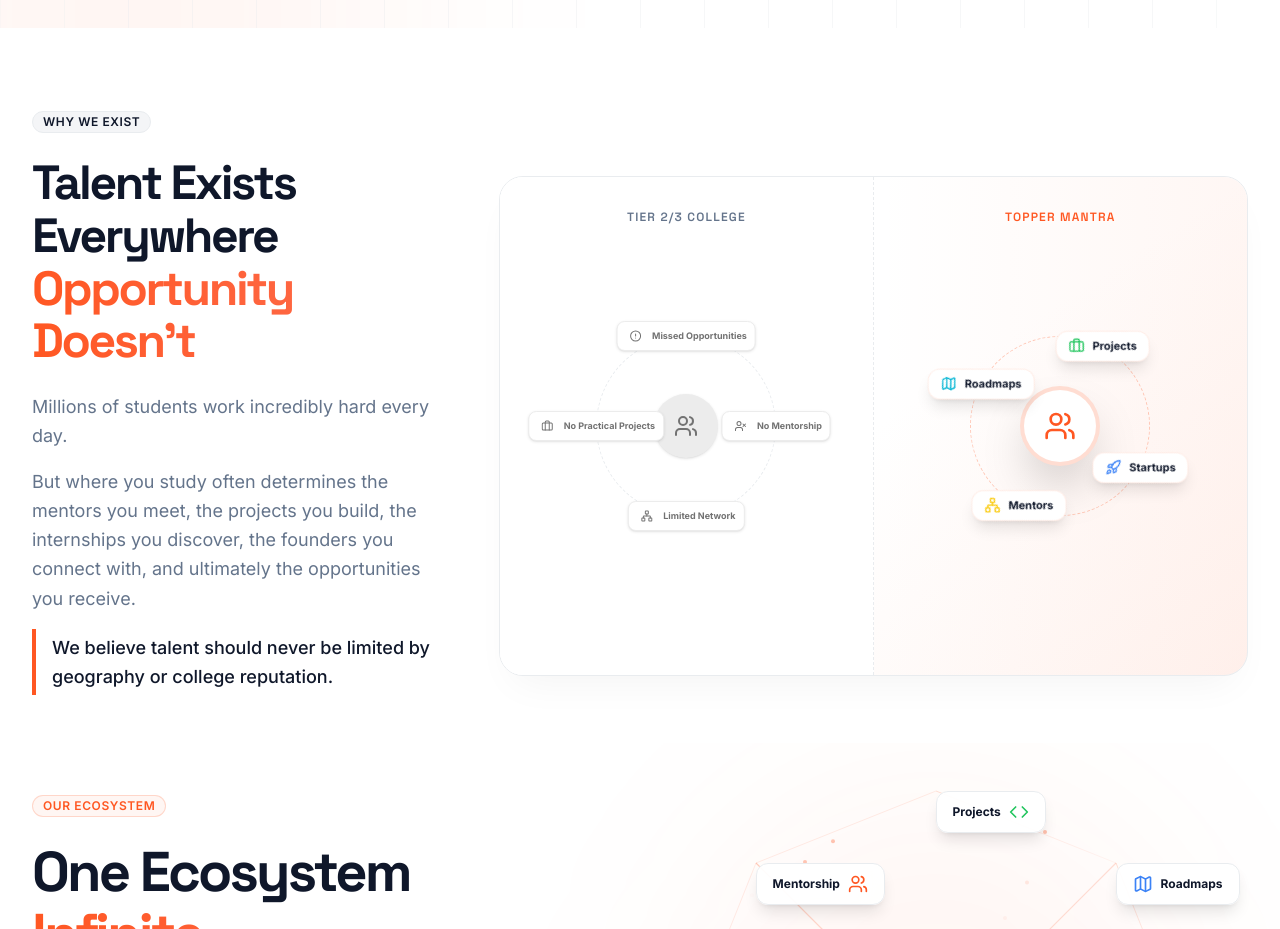
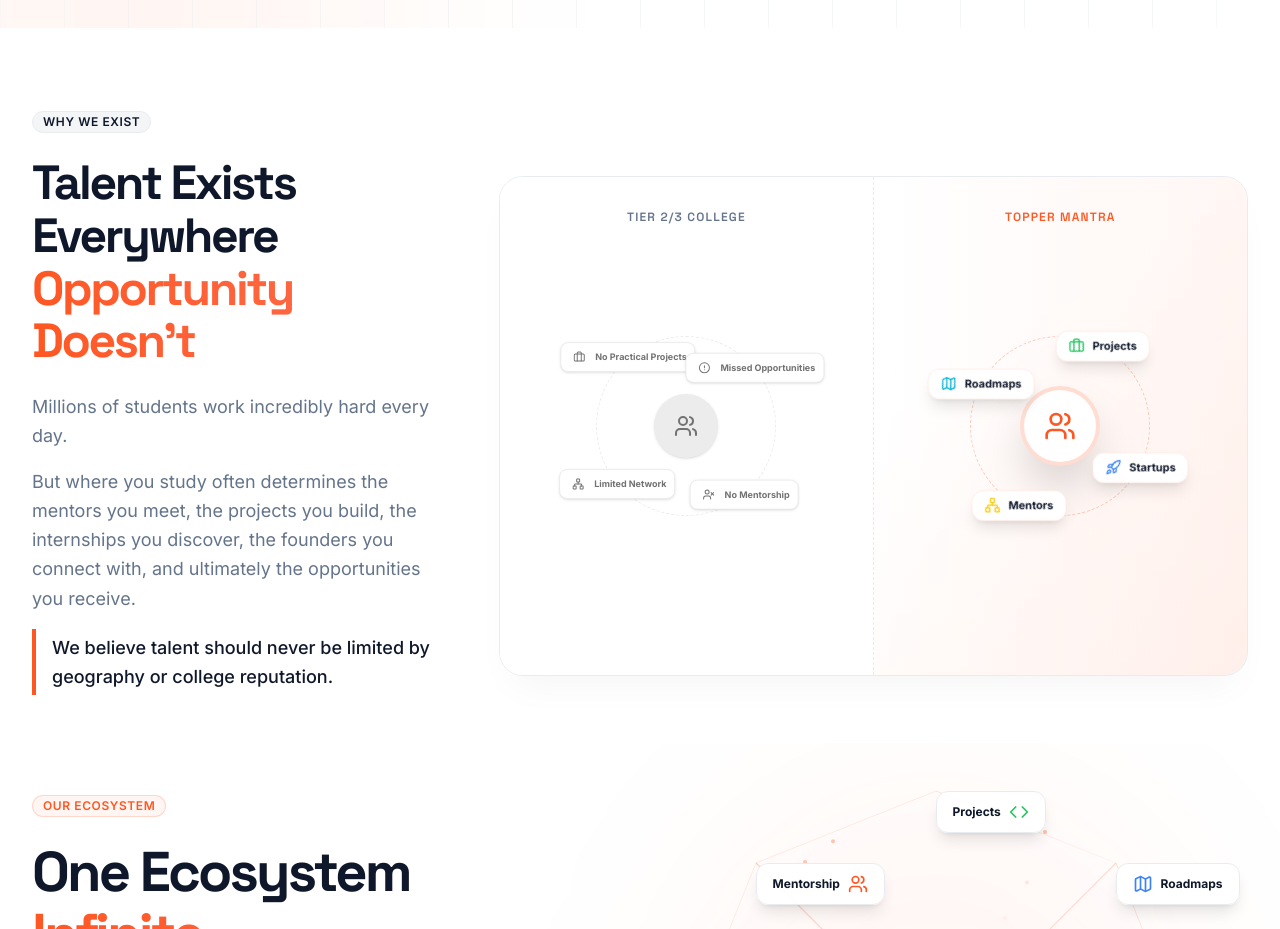
Before and after one commit to ShrayDobhal/TOPPERMANTRA, a React (Vite) app: page / in a window 1280 px wide. Shown: the part 900-1829 px from the top of the page. Built offline with nearby package versions, Linux system fonts and the light colour scheme.

Commit message:
style: restore orbiting animation to Opportunity Gap nodes

```diff
--- a/src/components/sections/OpportunityGap.jsx
+++ b/src/components/sections/OpportunityGap.jsx
@@ -61,7 +61,11 @@
             <Users size={24} />
           </motion.div>
 
-          <div className="absolute inset-0 flex items-center justify-center z-20 pointer-events-none">
+          <motion.div
+            animate={{ rotate: 360 }}
+            transition={{ duration: 50, repeat: Infinity, ease: "linear" }}
+            className="absolute inset-0 flex items-center justify-center z-20 pointer-events-none"
+          >
             {problems.slice(0, 4).map((problem, i, arr) => {
               const angle = (i * 360) / arr.length;
               const radius = 90;
@@ -74,14 +78,19 @@
                   className="absolute"
                   style={{ transform: `translate(${x}px, ${y}px)` }}
                 >
-                  <div className="absolute -translate-x-1/2 -translate-y-1/2 bg-white border border-[#E9ECEF] px-2 py-1 rounded-lg shadow-sm flex items-center gap-1.5 whitespace-nowrap grayscale pointer-events-auto">
-                    <div className="text-[#64748B] scale-[0.6]">{problem.icon}</div>
-                    <span className="text-[9px] font-bold text-[#64748B]">{problem.title}</span>
-                  </div>
+                  <motion.div
+                    animate={{ rotate: -360 }}
+                    transition={{ duration: 50, repeat: Infinity, ease: "linear" }}
+                  >
+                    <div className="absolute -translate-x-1/2 -translate-y-1/2 bg-white border border-[#E9ECEF] px-2 py-1 rounded-lg shadow-sm flex items-center gap-1.5 whitespace-nowrap grayscale pointer-events-auto">
+                      <div className="text-[#64748B] scale-[0.6]">{problem.icon}</div>
+                      <span className="text-[9px] font-bold text-[#64748B]">{problem.title}</span>
+                    </div>
+                  </motion.div>
                 </div>
               );
             })}
-          </div>
+          </motion.div>
         </div>
       </div>
 
```
